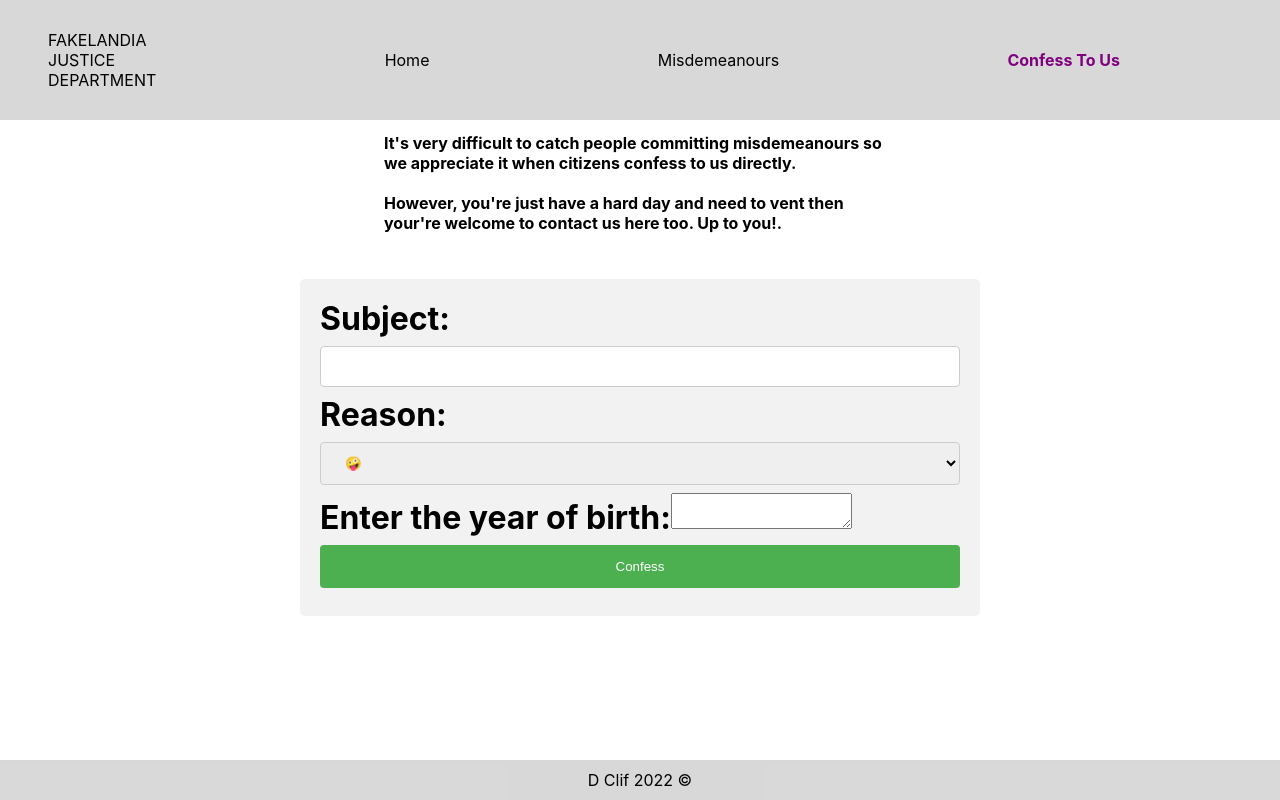
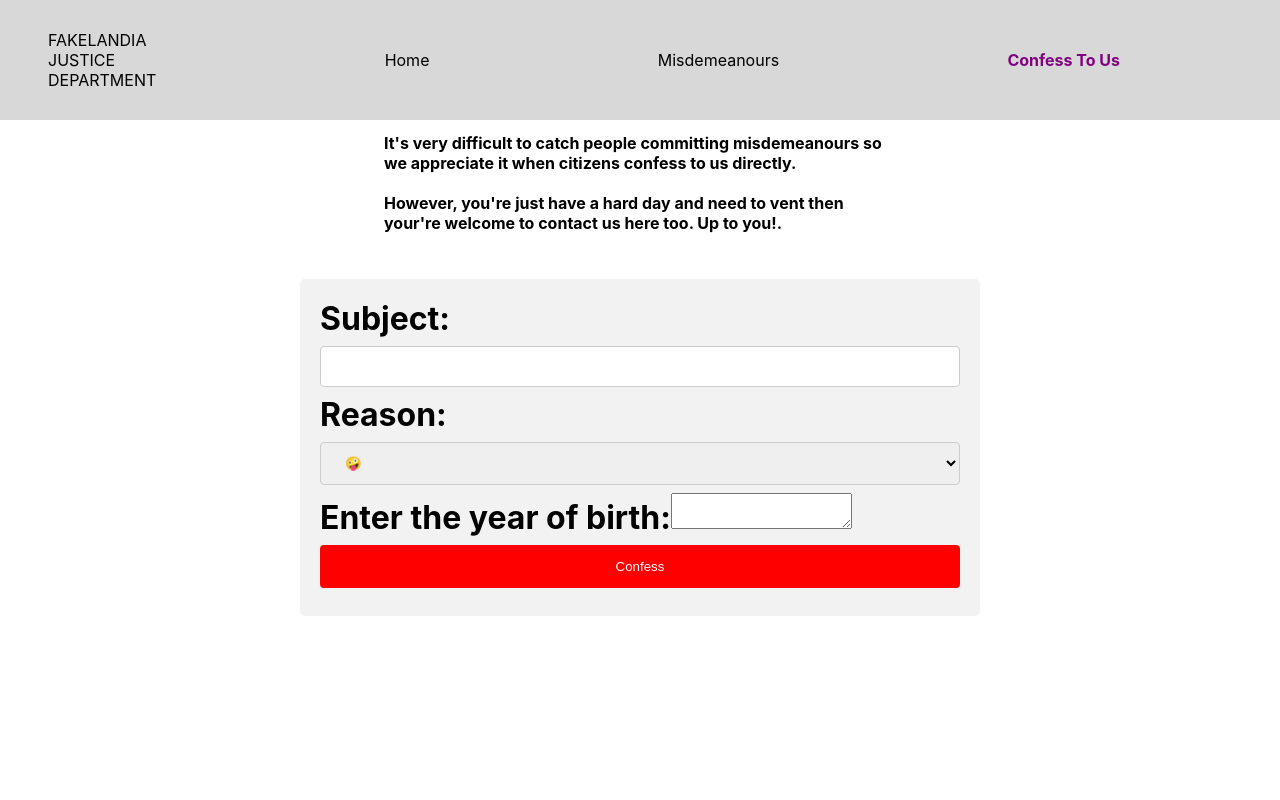
Before and after one commit to dclif/fakelandia, a React (Create React App) app: page /confessions in a window 1280 px wide. Built offline with nearby package versions, Linux system fonts and the light colour scheme.

Commit message:
added disabled button class and logic

```diff
--- a/src/App.css
+++ b/src/App.css
@@ -79,7 +79,8 @@ select {
   box-sizing: border-box;
 }
 
-input[type=submit] {
+
+.submit {
   width: 100%;
   background-color: #4CAF50;
   color: white;
@@ -90,8 +91,8 @@ input[type=submit] {
   cursor: pointer;
 }
 
-input[type=submit]:hover {
-  background-color: #45a049;
+.disabled {
+  background-color: red;
 }
 
 
--- a/src/Form.tsx
+++ b/src/Form.tsx
@@ -7,24 +7,27 @@ const defaultValues = {
 
 };
 
+
+
 const Form = () => {
 
     const [inputs, setInputs] = useState(defaultValues);
+    const [buttonState, setButtonState] = useState(true);
 
     const handleChange = (e: React.ChangeEvent<HTMLInputElement | HTMLSelectElement | HTMLTextAreaElement>) => {
         const { name, value } = e.target;
-
         setInputs(values => ({ ...values, [name]: value }))
+        if (inputs.subject.length > 0 && inputs.reason.length > 0 && inputs.details.length > 0) { setButtonState(false) }
     }
 
 
     const handleSubmit = (event: React.FormEvent) => {
         event.preventDefault();
-        console.log(inputs)
 
         setInputs(defaultValues)
+        setButtonState(true)
+    }
 
-    }
     return (
         <div className="form-container" >
             <form onSubmit={handleSubmit}>
@@ -56,7 +59,7 @@ const Form = () => {
                         onChange={handleChange}
                     />
                 </label>
-                <input type="submit" value="Confess" />
+                <input type="submit" value="Confess" disabled={buttonState} className={`submit ${buttonState === false ? "submit" : "disabled"}`} />
             </form>
         </div>
     )
--- a/src/components/Home.tsx
+++ b/src/components/Home.tsx
@@ -2,7 +2,13 @@ import React from 'react'
 
 const Home: React.FC = () => {
   return (
-    <div>Home</div>
+    <div style={{ display: 'flex', alignItems: 'center', justifyContent: 'center' }}>
+      <h2 style={{ width: "40%", fontSize: "1.5em" }}>
+        Welcome to the home of the Justice Department of Fakelandia.
+        <br /><br />
+        Here you can browse a list of recent misdemeanours committed by our citizens, or you can confess to your own misdemeamour.
+      </h2>
+    </div>
   )
 }
 
--- a/src/components/Layout.tsx
+++ b/src/components/Layout.tsx
@@ -9,7 +9,7 @@ const Layout: React.FC = () => {
             <main>
                 <Outlet />
             </main>
-            <Footer />
+            {/* <Footer /> */}
         </>
     )
 }
--- a/src/components/Table.tsx
+++ b/src/components/Table.tsx
@@ -17,8 +17,6 @@ const Table = () => {
         setLesMis(newMis)
 
     }
-
-    console.log(lesMis)
 
     const column = Object.keys(lesMis[0]);
     column.push("last")
@@ -48,11 +46,12 @@ const Table = () => {
     }
     return (
         <div style={{ display: "flex", flexDirection: "column", alignItems: "center" }}>
-            <select style={{ width: "10%" }} onChange={handleChange}>
+            <select style={{ width: "30%", fontSize: "1.5em", textAlign: "center" }} onChange={handleChange}>
                 <option selected value="rudeness">🤪</option>
                 <option value="lift">🗣</option>
                 <option value="vegetables">🥗</option>
                 <option value="united">😈</option>
+                <option value="All">Show All</option>
             </select>
             <table className="table">
                 <thead >
```
